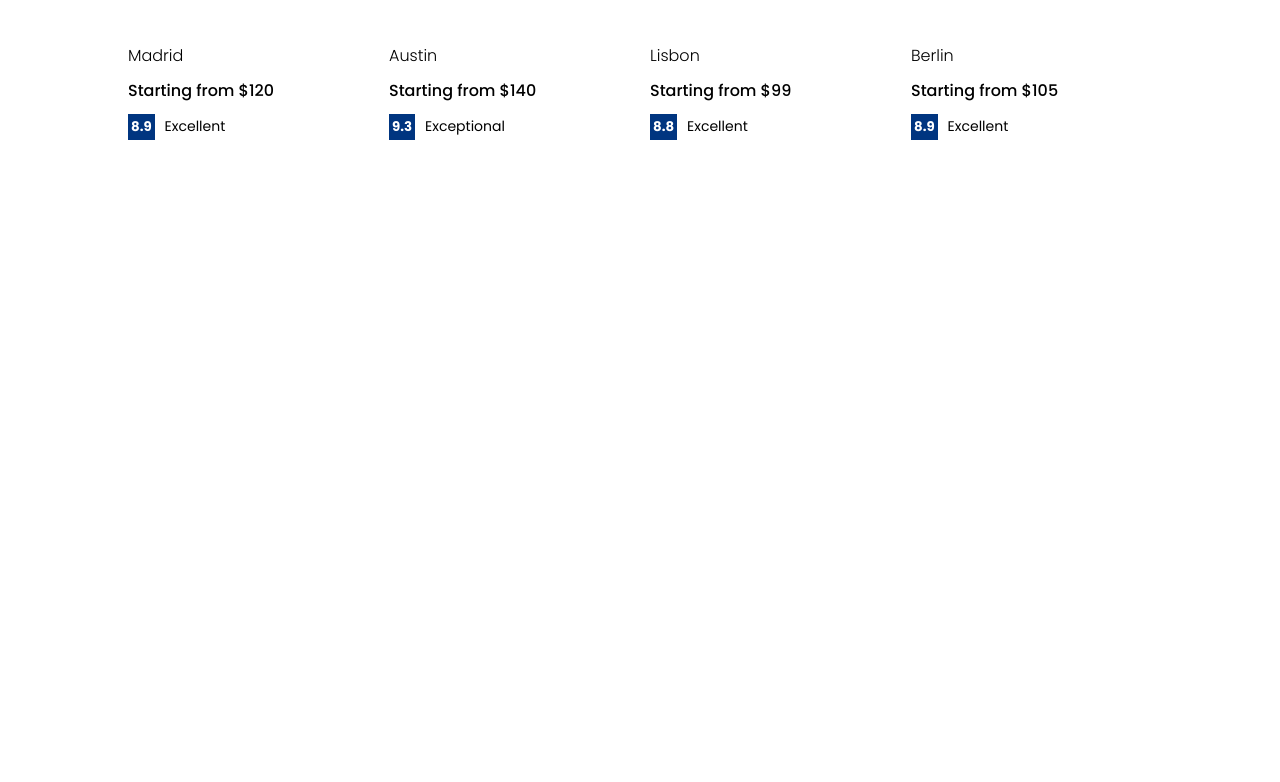
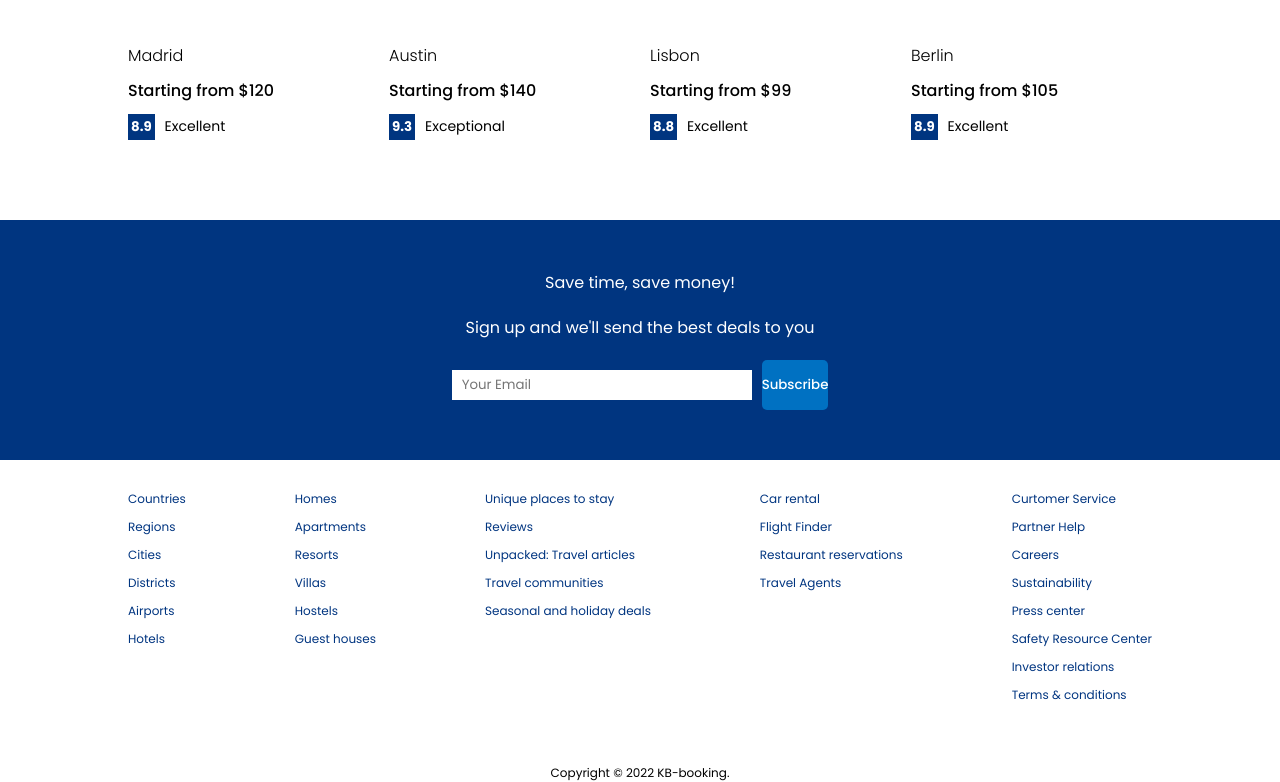
Before and after one commit to Choxy5/booking-app, a React (Create React App) app in the folder client/: page / in a window 1280 px wide. Shown: the part 1307-2089 px from the top of the page. Before the commit the page ends 1447 px from the top, so only its background shows below. Built offline with nearby package versions, Linux system fonts and the light colour scheme.

Commit message:
Email List and Footer Design

```diff
--- /dev/null
+++ b/client/src/components/Footer/Index.jsx
@@ -0,0 +1,53 @@
+import React from 'react';
+import './style.css';
+
+function Footer() {
+  return (
+    <div className="footer">
+      <div className="fLists">
+        <ul className="fList">
+          <li className="fListItem">Countries</li>
+          <li className="fListItem">Regions</li>
+          <li className="fListItem">Cities</li>
+          <li className="fListItem">Districts</li>
+          <li className="fListItem">Airports</li>
+          <li className="fListItem">Hotels</li>
+        </ul>
+        <ul className="fList">
+          <li className="fListItem">Homes</li>
+          <li className="fListItem">Apartments</li>
+          <li className="fListItem">Resorts</li>
+          <li className="fListItem">Villas</li>
+          <li className="fListItem">Hostels</li>
+          <li className="fListItem">Guest houses</li>
+        </ul>
+        <ul className="fList">
+          <li className="fListItem">Unique places to stay</li>
+          <li className="fListItem">Reviews</li>
+          <li className="fListItem">Unpacked: Travel articles</li>
+          <li className="fListItem">Travel communities</li>
+          <li className="fListItem">Seasonal and holiday deals</li>
+        </ul>
+        <ul className="fList">
+          <li className="fListItem">Car rental</li>
+          <li className="fListItem">Flight Finder</li>
+          <li className="fListItem">Restaurant reservations </li>
+          <li className="fListItem">Travel Agents</li>
+        </ul>
+        <ul className="fList">
+          <li className="fListItem">Curtomer Service</li>
+          <li className="fListItem">Partner Help</li>
+          <li className="fListItem">Careers</li>
+          <li className="fListItem">Sustainability</li>
+          <li className="fListItem">Press center</li>
+          <li className="fListItem">Safety Resource Center</li>
+          <li className="fListItem">Investor relations</li>
+          <li className="fListItem">Terms & conditions</li>
+        </ul>
+      </div>
+      <div className="fText">Copyright © 2022 KB-booking.</div>
+    </div>
+  );
+}
+
+export default Footer;
--- /dev/null
+++ b/client/src/components/Footer/style.css
@@ -0,0 +1,29 @@
+.footer {
+  width: 100%;
+  max-width: 1024px;
+  font-size: 12px;
+}
+
+.fLists {
+  width: 100%;
+  display: flex;
+  justify-content: space-between;
+  margin-bottom: 50px;
+}
+
+.fList {
+  list-style: none;
+  padding: 0;
+}
+
+.fListItem {
+  margin-bottom: 10px;
+  color: #003580;
+  cursor: pointer;
+}
+
+.fText {
+  display: flex;
+  align-items: center;
+  justify-content: center;
+}
--- /dev/null
+++ b/client/src/components/MailList/Index.jsx
@@ -0,0 +1,19 @@
+import React from 'react';
+import './style.css';
+
+function MailList() {
+  return (
+    <div className="mail">
+      <div className="mailTitle">Save time, save money!</div>
+      <span className="mailDesc">
+        Sign up and we'll send the best deals to you
+      </span>
+      <div className="mailInputContainer">
+        <input type="text" placeholder="Your Email" />
+        <button>Subscribe</button>
+      </div>
+    </div>
+  );
+}
+
+export default MailList;
--- /dev/null
+++ b/client/src/components/MailList/style.css
@@ -0,0 +1,29 @@
+.mail {
+  width: 100%;
+  margin-top: 50px;
+  background-color: #003580;
+  color: #fff;
+  display: flex;
+  flex-direction: column;
+  align-items: center;
+  gap: 20px;
+  padding: 50px;
+}
+
+.mailInputContainer > input {
+  width: 300px;
+  height: 30px;
+  padding: 10px;
+  border: none;
+  margin-right: 10px;
+}
+
+.mailInputContainer > button {
+  height: 50px;
+  background-color: #0071c2;
+  color: #fff;
+  font-weight: 500;
+  border: none;
+  border-radius: 5px;
+  cursor: pointer;
+}
--- a/client/src/pages/Home/Index.jsx
+++ b/client/src/pages/Home/Index.jsx
@@ -1,7 +1,9 @@
 import React from 'react';
 import Featured from '../../components/Featured/Index';
 import FeaturedProperties from '../../components/FeaturedProperties/Index';
+import Footer from '../../components/Footer/Index';
 import Header from '../../components/Header/Index';
+import MailList from '../../components/MailList/Index';
 import Navbar from '../../components/Navbar/Index';
 import PropertyList from '../../components/PropertyList/Index';
 import './style.css';
@@ -17,6 +19,8 @@
         <PropertyList />
         <h1 className="homeTitle">Homes quests love</h1>
         <FeaturedProperties />
+        <MailList />
+        <Footer />
       </div>
     </div>
   );
```
